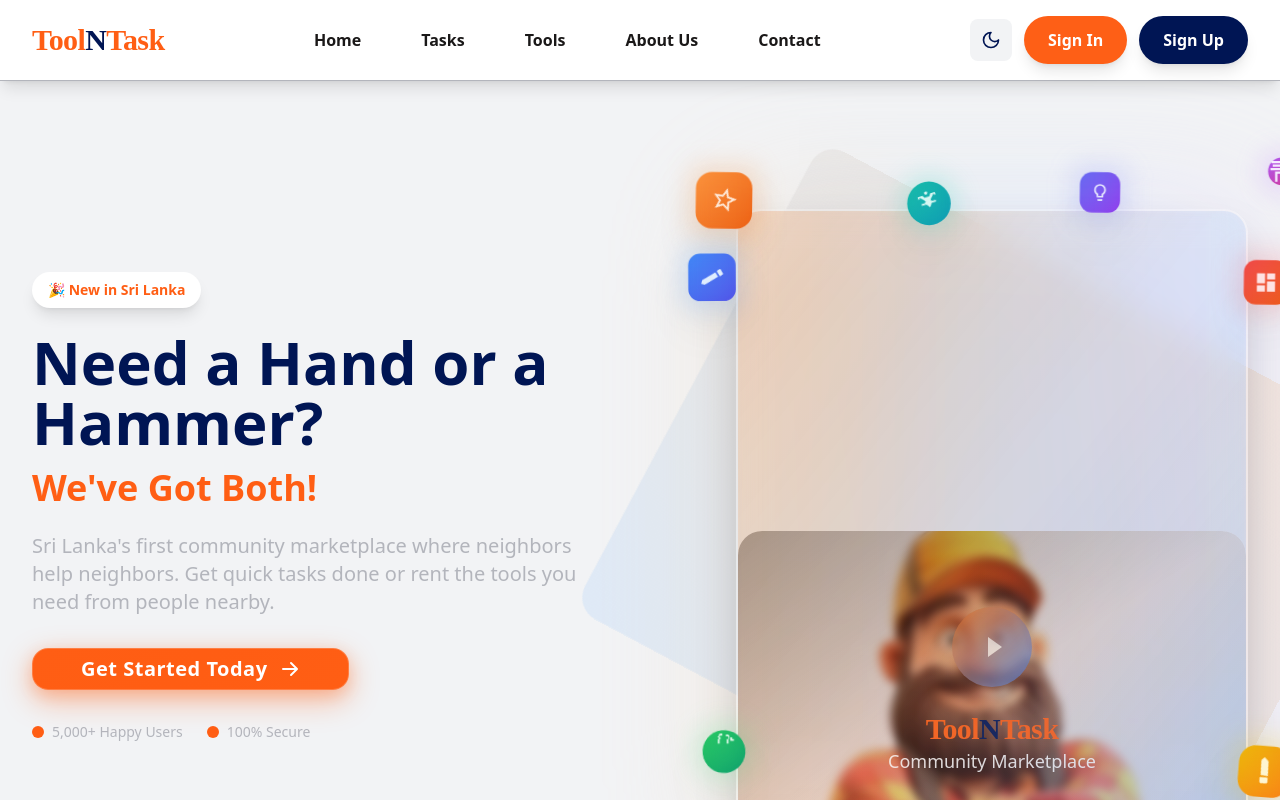
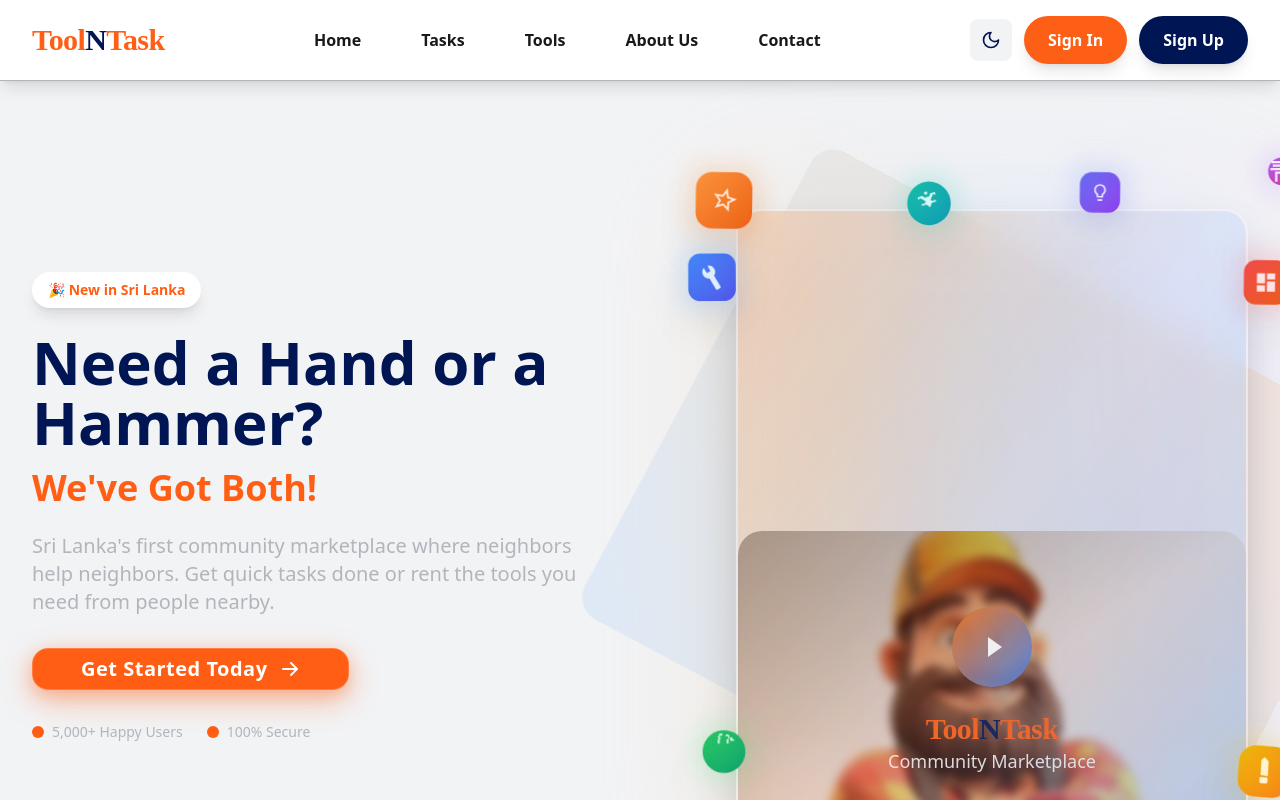
Before and after one commit to SeneshFitzroy/ToolnTask, a Next.js app: page /Home in a window 1280 px wide. Shown: the top 800 px of the page. Built offline with nearby package versions, Linux system fonts and the light colour scheme; a web font is replaced by a local one.

Commit message:
feat: Enhanced pages/Home.tsx,  - Detailed changes: diff --git a/pages/Home.tsx b/pages/Home.tsx index... at 01:58 PM +0530, July 03, 2025

```diff
--- a/pages/Home.tsx
+++ b/pages/Home.tsx
@@ -187,7 +187,7 @@ export default function Home() {
                 <div className="absolute top-14 -left-12 z-20 animate-float-medium group">
                   <div className="w-12 h-12 bg-gradient-to-br from-blue-500 to-indigo-600 rounded-xl shadow-2xl flex items-center justify-center transform hover:scale-125 transition-all duration-500 cursor-pointer hover:shadow-blue-500/50 group-hover:-rotate-12">
                     <svg className="w-6 h-6 text-white animate-wrench-swing group-hover:animate-tool-vibrate" fill="currentColor" viewBox="0 0 24 24">
-                      <path d="M21.71,5.29L18.71,2.29C18.32,1.9 17.68,1.9 17.29,2.29L15,4.59L19.41,9L21.71,6.71C22.1,6.32 22.1,5.68 21.71,5.29M3,17.25L14.06,6.19L17.81,9.94L6.75,21H3V17.25Z"/>
+                      <path d="M22.7,19L13.6,9.9C14.5,7.6 14,4.9 12.1,3C10.1,1 7.1,0.6 4.7,1.7L9,6L6,9L1.6,4.7C0.4,7.1 0.9,10.1 2.9,12.1C4.8,14 7.5,14.5 9.8,13.6L18.9,22.7C19.3,23.1 19.9,23.1 20.3,22.7L22.6,20.4C23.1,20 23.1,19.3 22.7,19Z"/>
                     </svg>
                   </div>
                   <div className="absolute -inset-2 bg-blue-400/20 rounded-xl blur-md group-hover:bg-blue-400/40 transition-all duration-500"></div>
```
